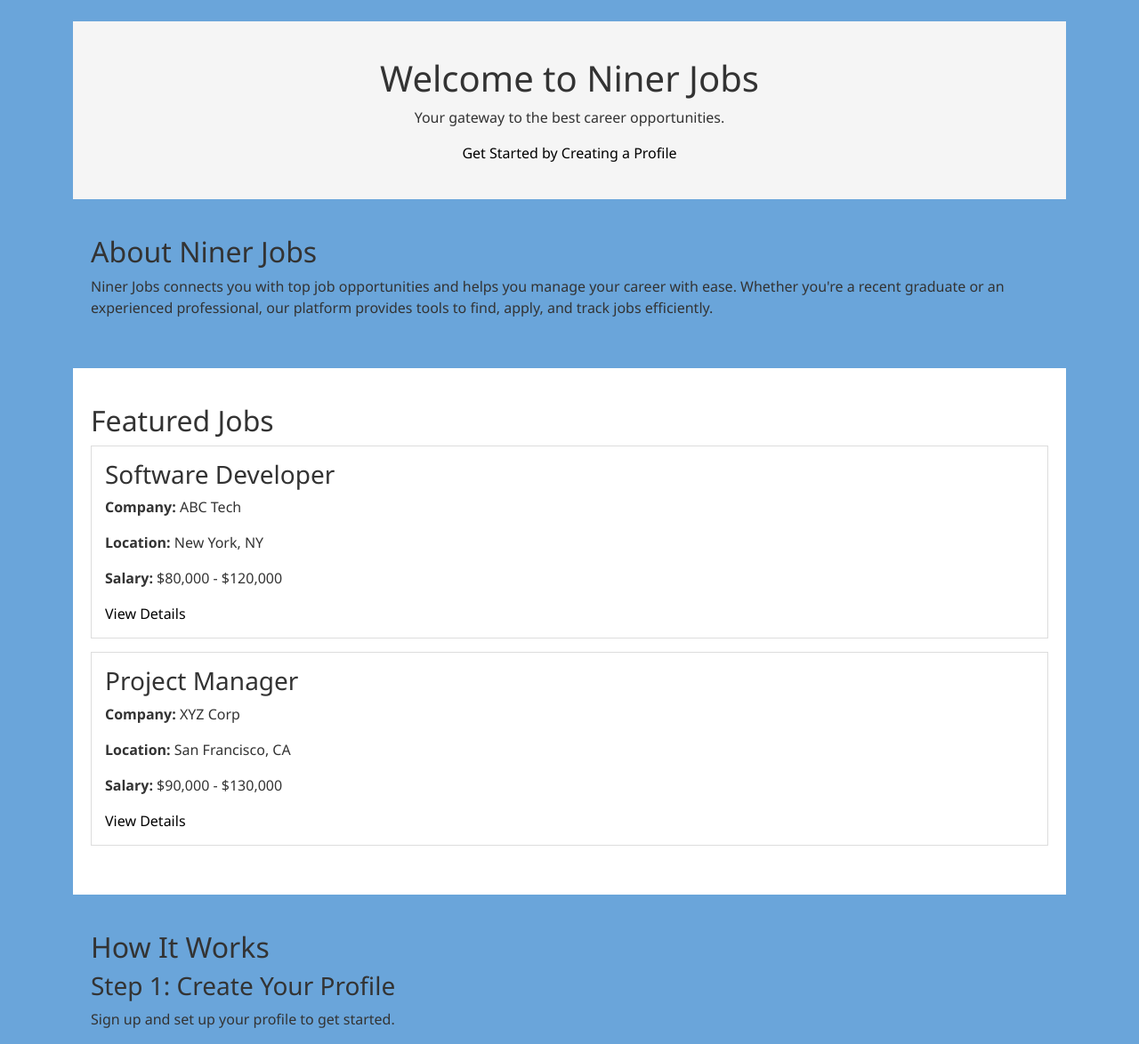
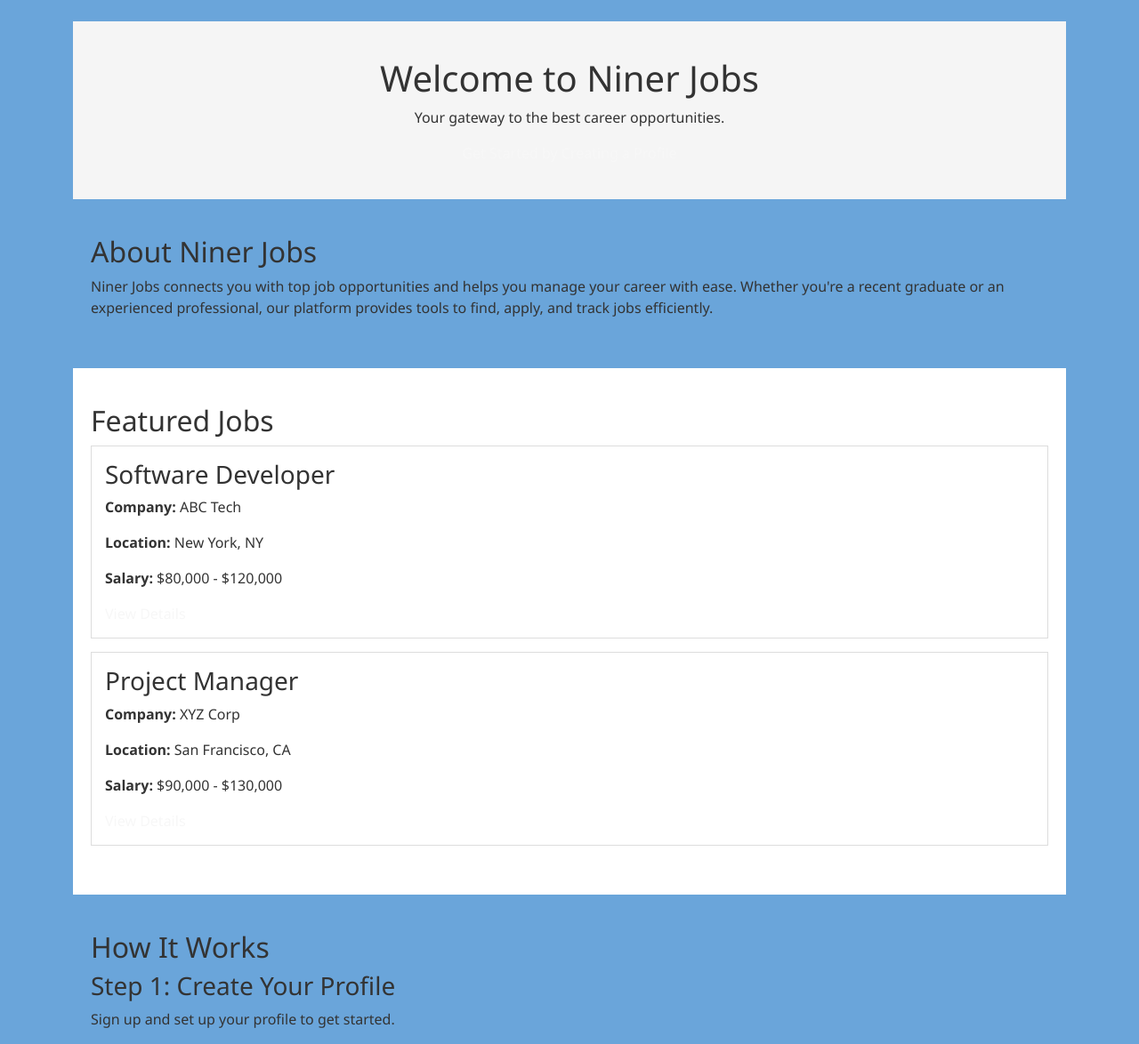
Before and after one commit to BrandonLomas/ninerJobsProject, a Django app: page / in a window 1280 px wide. Shown: the part 56-1230 px from the top of the page at 89% size. Run offline with Django 5.2, Linux system fonts and the light colour scheme; some libraries are stand-ins or nearby versions.

Commit message:
color change

```diff
--- a/jobs/templates/jobs/base.html
+++ b/jobs/templates/jobs/base.html
@@ -15,12 +15,12 @@
         padding: 0;
        }
        a {
-    color: black; /* Change this to any color you prefer */
-    text-decoration: none; /* Optional: removes the underline */
+    color: rgb(247, 247, 247);
+    text-decoration: none;
         }
 
 a:hover {
-    color: lightgray; /* Change color when hovered */
+    color: black;
 }
     </style>
 </head>
--- a/jobs/templates/jobs/learnSkills.html
+++ b/jobs/templates/jobs/learnSkills.html
@@ -2,6 +2,7 @@
 {%block title %} Learn Skills {% endblock %}
 
 {% block content %}
+
 
 <h1> Learn Skills: </h1>
 <ul>
```
